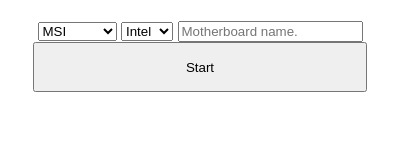
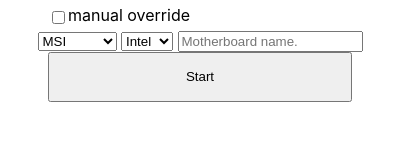
Before and after one commit to omiinaya/driver-fetch, an Electron app: page assets/html/index.html in a window 400 px wide. Drawn offline with Linux system fonts and the light colour scheme.

Commit message:
working on frontend

```diff
--- a/assets/css/index.css
+++ b/assets/css/index.css
@@ -1,20 +1,30 @@
 body {
+
   font-family: -apple-system, BlinkMacSystemFont, "Segoe UI", Roboto, Helvetica, Arial, sans-serif;
-  padding: 0;
-  margin: 0;
 }
 
-body {
+.centered {
   text-align: center;
-  padding-top: 20px;
 }
 
 #startbutton {
   margin: 0 auto;
-  width: 83.5%;
+  width: 79%;
   height: 50px;
 }
 
+label {
+  position: relative;
+  vertical-align: middle;
+  bottom: 5px;
+}
+
+.override {
+  position: relative;
+  left: 40px;
+  overflow: hidden;
+}
+
 .content {
-
+  overflow: hidden;
 }
--- a/assets/html/index.html
+++ b/assets/html/index.html
@@ -9,7 +9,10 @@
 
 <body>
   <div class="content">
-    <div>
+    <div class="override">
+      <input type="checkbox" /><label>manual override</label>
+    </div>
+    <div class="centered">
       <select class="selectors" id="manufacturers">
         <option value="0">MSI</option>
         <option value="1">ASUS</option>
@@ -22,7 +25,9 @@
       </select>
       <input id="motherboard" placeholder="Motherboard name."></input>
     </div>
-    <button id="startbutton" onClick=start()>Start</button>
+    <div class="centered">
+      <button id="startbutton" onClick=start()>Start</button>
+    </div>
   </div>
 </body>
 
--- a/main.js
+++ b/main.js
@@ -30,7 +30,7 @@
   //start the browser and create a browser instance
   let browserInstance = startBrowser();
 
-  let a = 'TUF GAMING B560M-E'
+  let a = 'ROG Zenith II Extreme Alpha'
   //testing mb brand
   let b = 'ASUS'
   //testing cpu brand
```
